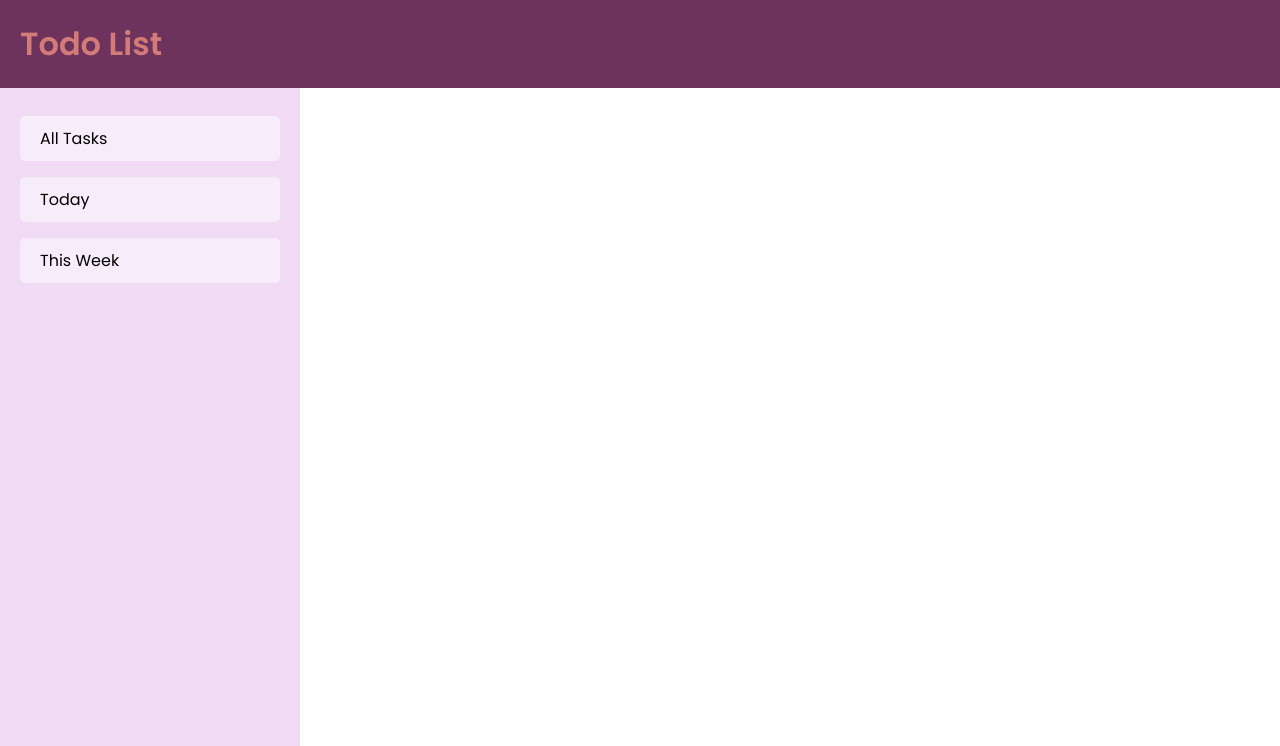
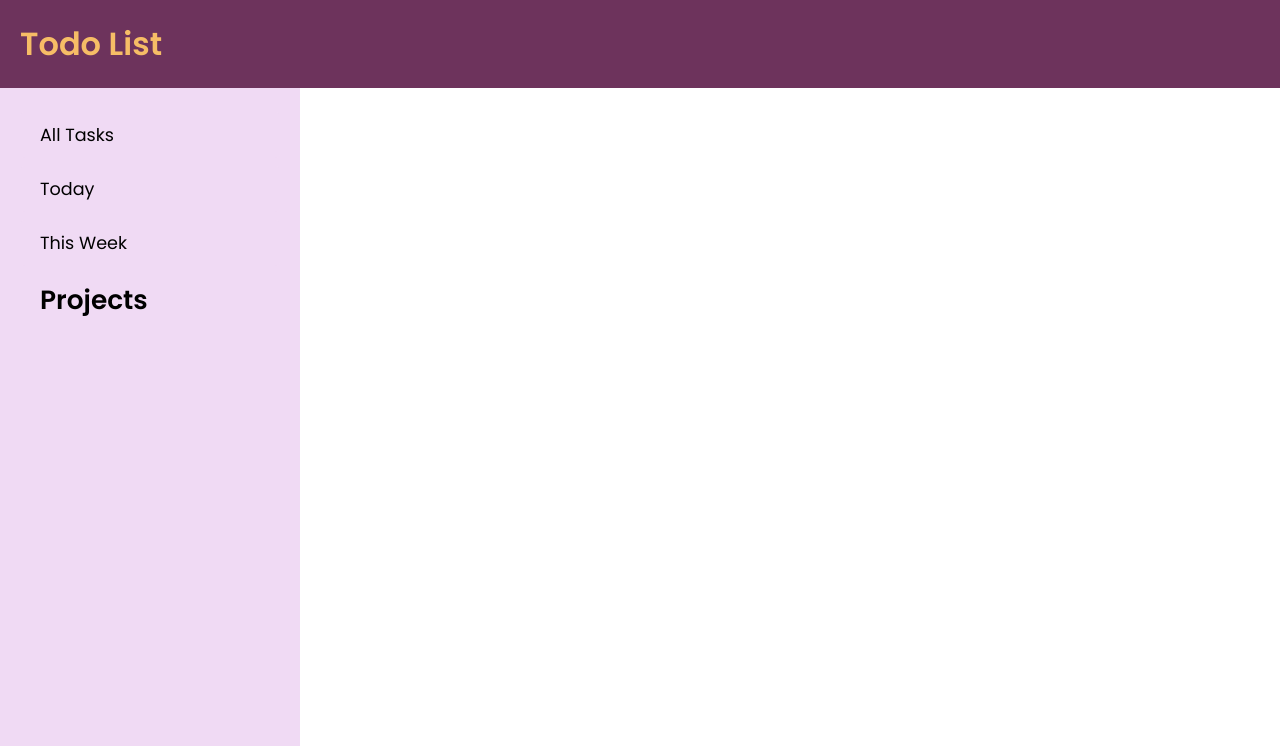
Before and after one commit to ersinisgor/theOdinProject, a website built with webpack: page 10-Todo-List/dist/index.html in a window 1280 px wide. Shown: the top 746 px of the page. Built offline with nearby package versions, Linux system fonts and the light colour scheme.

Commit message:
Update README.md

```diff
--- a/10-Todo-List/dist/index.html
+++ b/10-Todo-List/dist/index.html
@@ -13,6 +13,7 @@
     ></script>
   </head>
   <body>
+    <div class="content">
       <header>
         <h1>Todo List</h1>
       </header>
@@ -23,6 +24,7 @@
             <button>Today</button>
             <button>This Week</button>
           </div>
+          <h2>Projects</h2>
         </nav>
       </main>
       <footer>
@@ -37,6 +39,8 @@
           <i class="fab fa-github"></i
         ></a>
       </footer>
+    </div>
+
     <script src="main.js"></script>
   </body>
 </html>
--- a/10-Todo-List/dist/style.css
+++ b/10-Todo-List/dist/style.css
@@ -10,6 +10,8 @@
   --border-2: #34495e;
   --four: #f6bd66;
   --seven: #fff;
+  --eight: #f7edfa;
+  --nine: #f0daf4;
 }
 
 *,
@@ -34,8 +36,16 @@ button {
   border-radius: 5px;
   cursor: pointer;
   text-align: left;
-  background: #f7edfa;
-  margin: 8px 0;
+  margin: 4px 0;
+  background: var(--nine);
+}
+
+button:hover {
+  background: var(--eight);
+}
+
+h2 {
+  padding: 10px 20px;
 }
 
 header {
@@ -44,7 +54,7 @@ header {
   justify-content: space-between;
   padding: 20px;
   background-color: var(--five);
-  color: var(--six);
+  color: var(--four);
 }
 
 main {
@@ -56,8 +66,9 @@ nav {
   width: 300px;
   min-width: 250px;
   padding: 20px;
-  background-color: #f0daf4;
+  background-color: var(--nine);
   text-align: left;
+  font-size: 1.1rem;
 }
 
 /*----FOOTER----*/
```
Also changed, not shown: README.md. Lines whose indentation alone changed are shown as unchanged.
